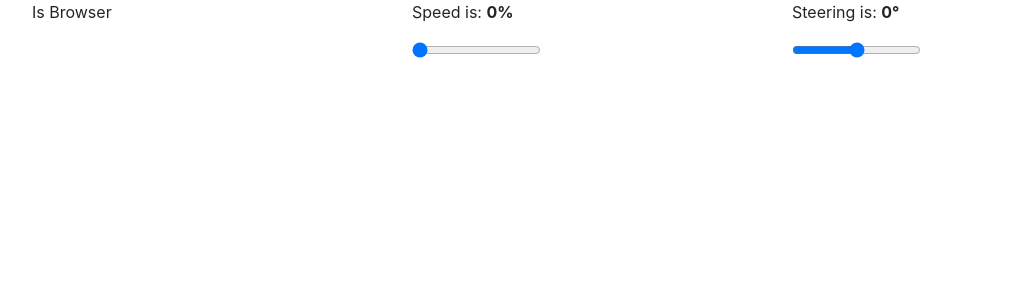
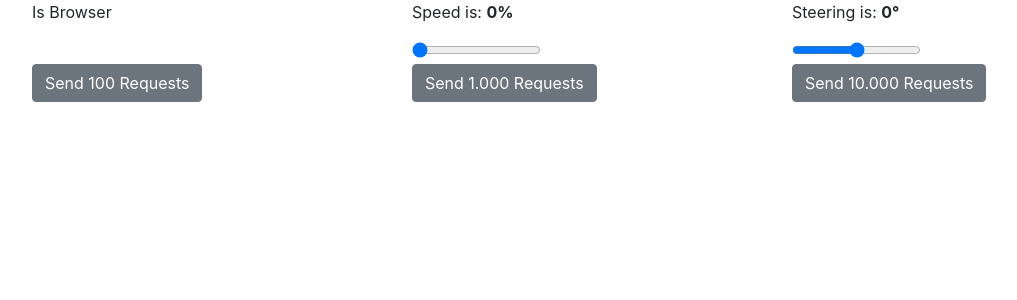
Before and after one commit to ev3-showcase/frontend-react, a React (Create React App) app: page / in a window 1280 px wide. Shown: the top 300 px of the page, without its empty margins (53-1070 px from the left). Built offline with nearby package versions, Linux system fonts and the light colour scheme.

Commit message:
Added steering capabilities and loops for high load demos

```diff
--- a/src/App.js
+++ b/src/App.js
@@ -6,9 +6,9 @@ import {
     isMobile
 } from "react-device-detect";
 import 'bootstrap/dist/css/bootstrap.min.css';
-import { Container,Row,Col } from 'reactstrap';
+import { Container,Row,Col,Button } from 'reactstrap';
 
-
+const API_MQTTMSG_URL = "http://api-server-fk-sc.aotp012.mcs-paas.io/api/v1/publish/message";
 
 class App extends React.Component {
     constructor(props) {
@@ -36,7 +36,7 @@ class App extends React.Component {
 
         var xhr = new XMLHttpRequest()
 
-        xhr.open('POST', 'http://api-server-fk-sc.aotp012.mcs-paas.io/api/v1/publish/message');
+        xhr.open('POST', API_MQTTMSG_URL);
         xhr.setRequestHeader("Content-Type", "application/json");
         xhr.send(JSON.stringify({ speed: event.target.value }))
     }
@@ -47,9 +47,27 @@ class App extends React.Component {
             carSteering: event.target.value
         })
 
+        var xhr = new XMLHttpRequest()
+
+        xhr.open('POST', API_MQTTMSG_URL);
+        xhr.setRequestHeader("Content-Type", "application/json");
+        xhr.send(JSON.stringify({ steering: event.target.value }))
+
+    }
+
+
+    startRequestFloodWith = (numberOfRequests) => {
+        var xhr = new XMLHttpRequest()
+        for (let i = 0; i < numberOfRequests; i++) {
+
+            xhr.open('POST', API_MQTTMSG_URL);
+            xhr.setRequestHeader("Content-Type", "application/json");
+            xhr.send(JSON.stringify({ speed: 0 }))
+        }
 
 
     }
+
 
 
     //subscribe to react state changes and send them to mqtt
@@ -88,6 +106,19 @@ class App extends React.Component {
                         </Col>
                     </Row>
                 </Container>
+                <Container>
+                    <Row>
+                        <Col>
+                            <Button onClick={() => this.startRequestFloodWith(100)} >Send 100 Requests</Button>
+                        </Col>
+                        <Col>
+                            <Button onClick={() => this.startRequestFloodWith(1000)} >Send 1.000 Requests</Button>
+                        </Col>
+                        <Col>
+                            <Button onClick={() => this.startRequestFloodWith(10000)} >Send 10.000 Requests</Button>
+                        </Col>
+                    </Row>
+                </Container>
             </BrowserView>
             <MobileView>
                 <Container>
```
